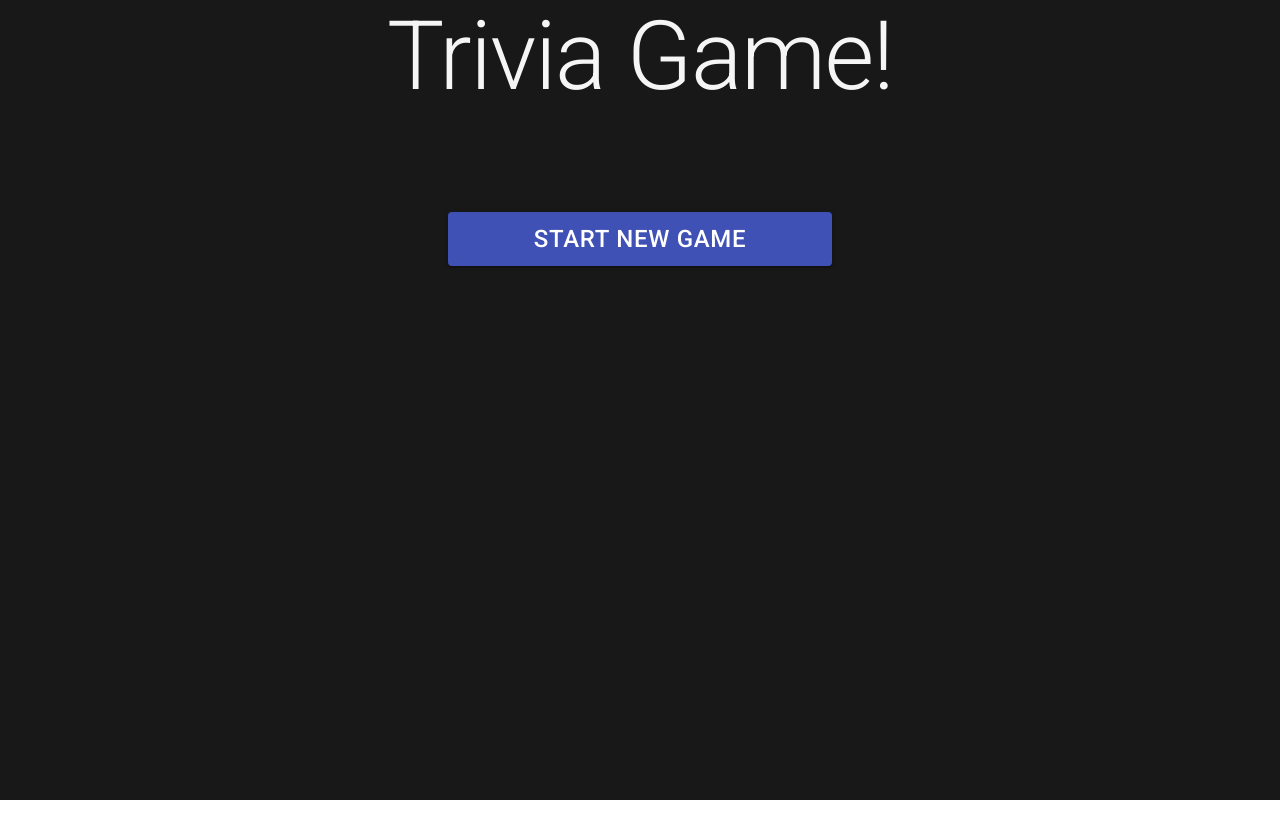
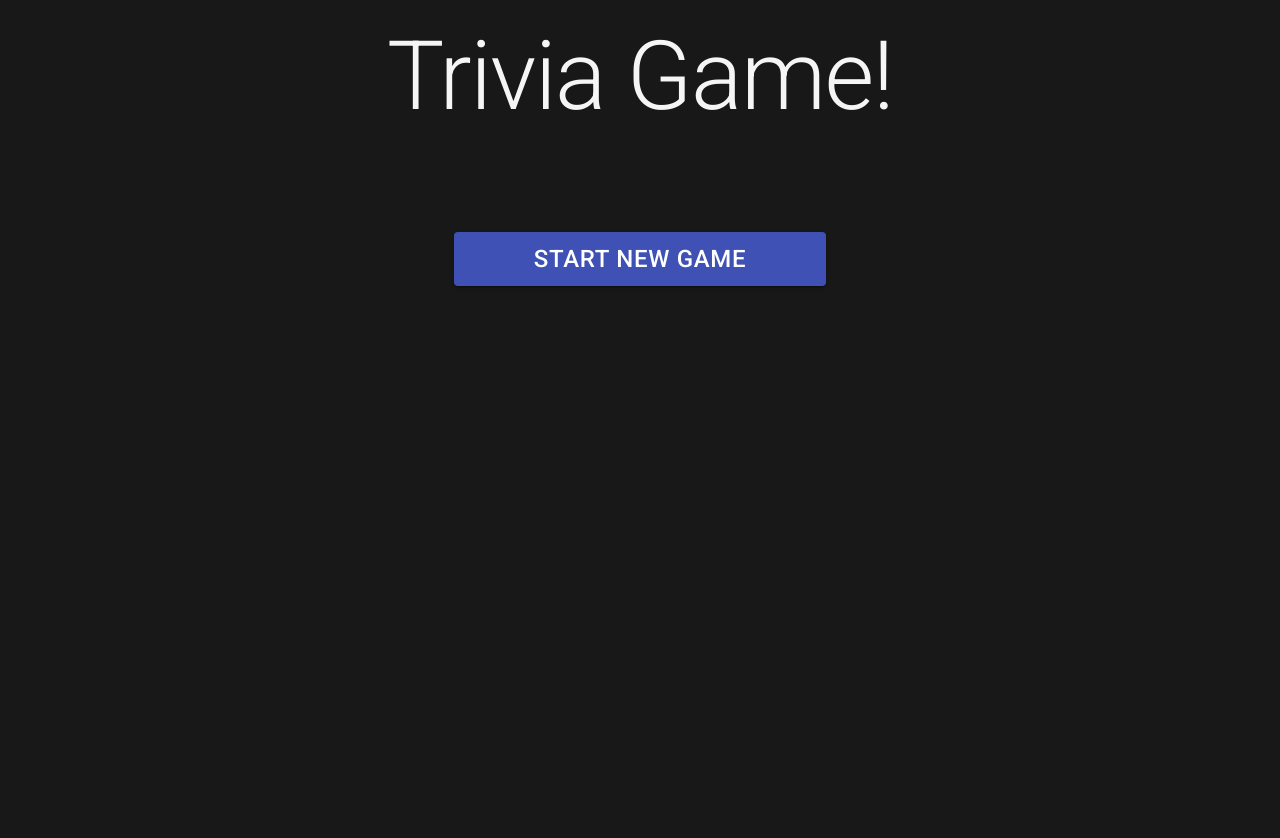
Before and after one commit to DruSerkes/trivia-game, a React (Create React App) app: page / in a window 1280 px wide. Before the commit the page ends 800 px from the top, so only its background shows below. Built offline with nearby package versions, Linux system fonts and the light colour scheme.

Commit message:
add/adjust html and app styles

```diff
--- a/src/App.css
+++ b/src/App.css
@@ -1,8 +1,15 @@
+html {
+	min-height: 100vh;
+	height: fit-content;
+}
+
 .App {
 	text-align: center;
 	background-color: #181818;
 	color: whitesmoke;
-	height: 100vh;
+	min-height: 100vh;
+	height: 100%;
+	padding: 1.25rem;
 }
 
 .Start {
```
